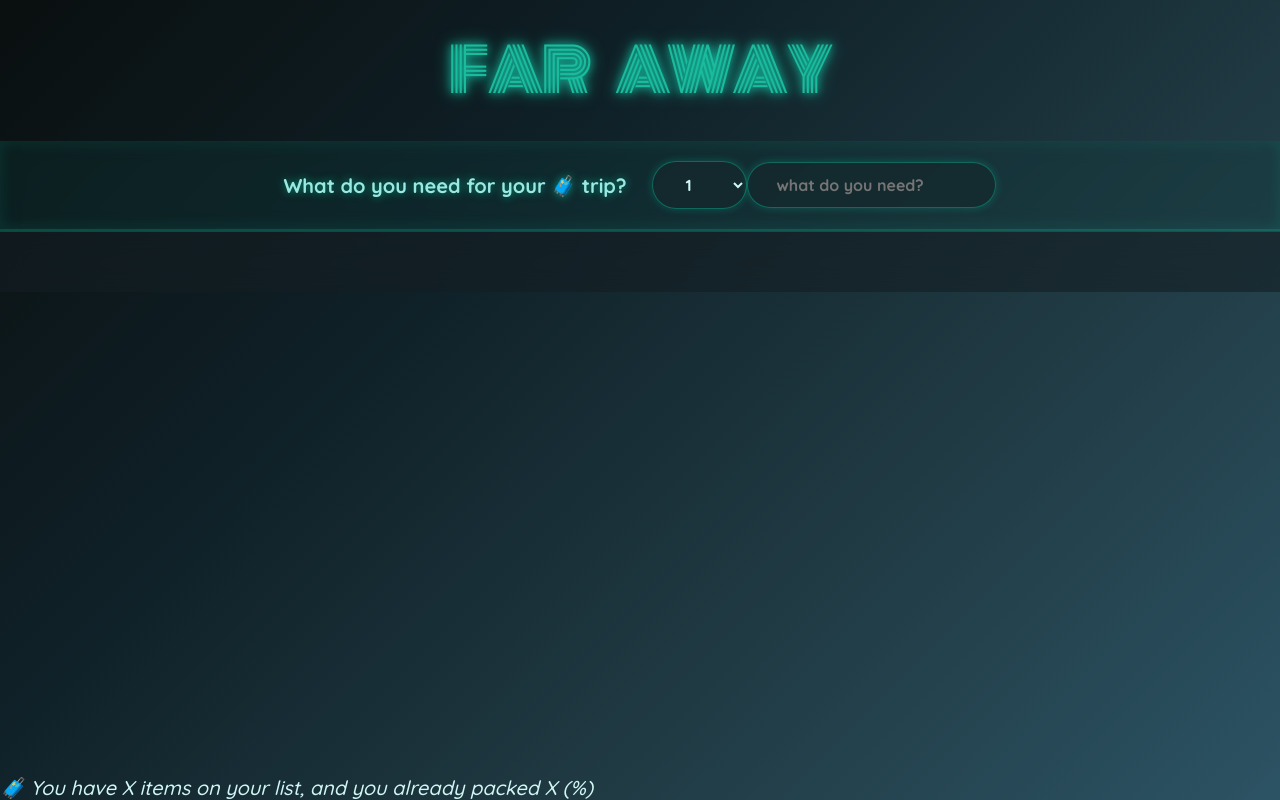
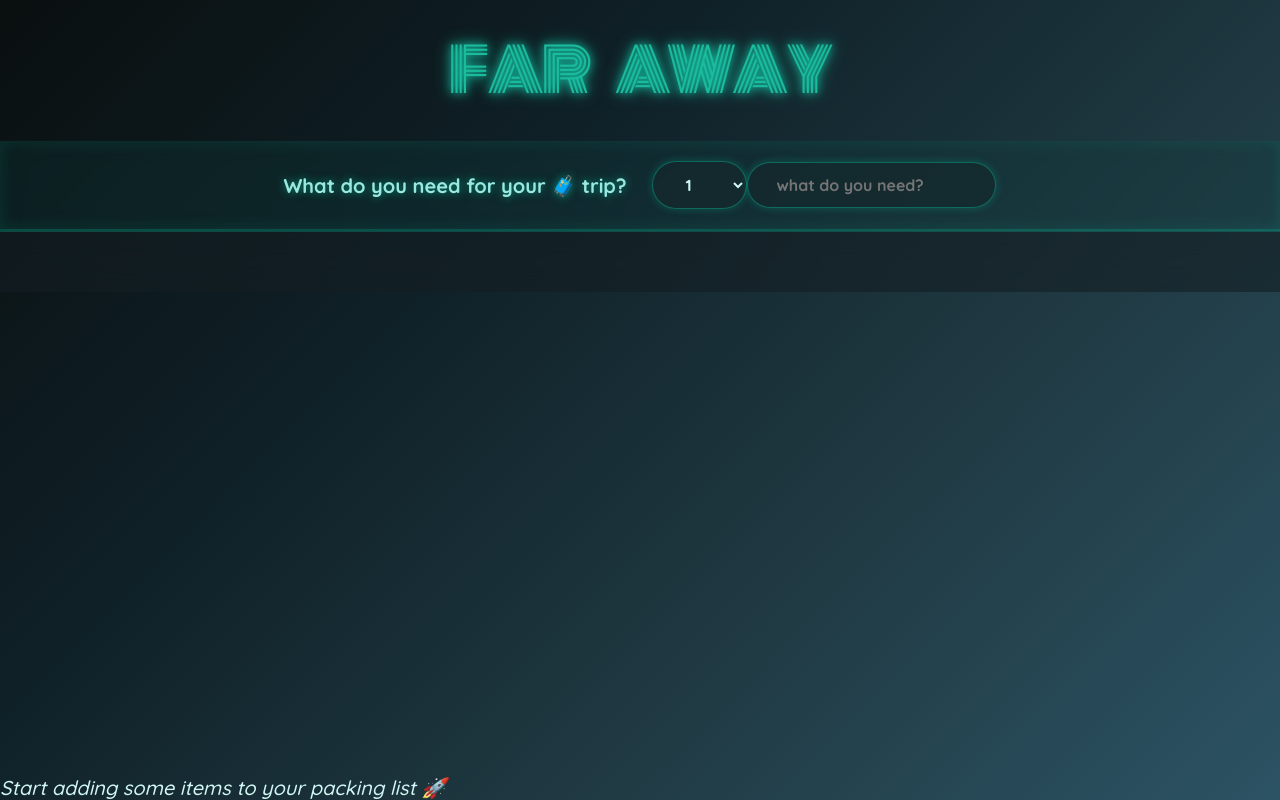
Before and after one commit to alireza-molaei/Travel_list, a React (Create React App) app: page / in a window 1280 px wide. Built offline with nearby package versions, Linux system fonts and the light colour scheme.

Commit message:
complate State component and finish project

```diff
--- a/src/App.js
+++ b/src/App.js
@@ -25,7 +25,7 @@ export default function App() {
         onToggleItem={onToggleItem}
         onDeleteItem={onDeleteItem}
       />
-      <Stats />
+      <Stats data={data} />
     </div>
   );
 }
@@ -93,10 +93,23 @@ function PackingList({ data, onToggleItem, onDeleteItem }) {
   );
 }
 
-function Stats() {
+function Stats({ data }) {
+  if (data.length === 0)
+    return (
+      <footer>
+        <em>Start adding some items to your packing list 🚀</em>
+      </footer>
+    );
+  const numPacked = data.filter((item) => item.packed === true);
+  const percentage = Math.round((numPacked.length / data.length) * 100);
   return (
     <footer>
-      <em>🧳 You have X items on your list, and you already packed X (%)</em>
+      <em>
+        {percentage === 100
+          ? "good work"
+          : ` 🧳 You have ${data.length} items on your list, and you already packed
+        ${percentage}%`}
+      </em>
     </footer>
   );
 }
```
